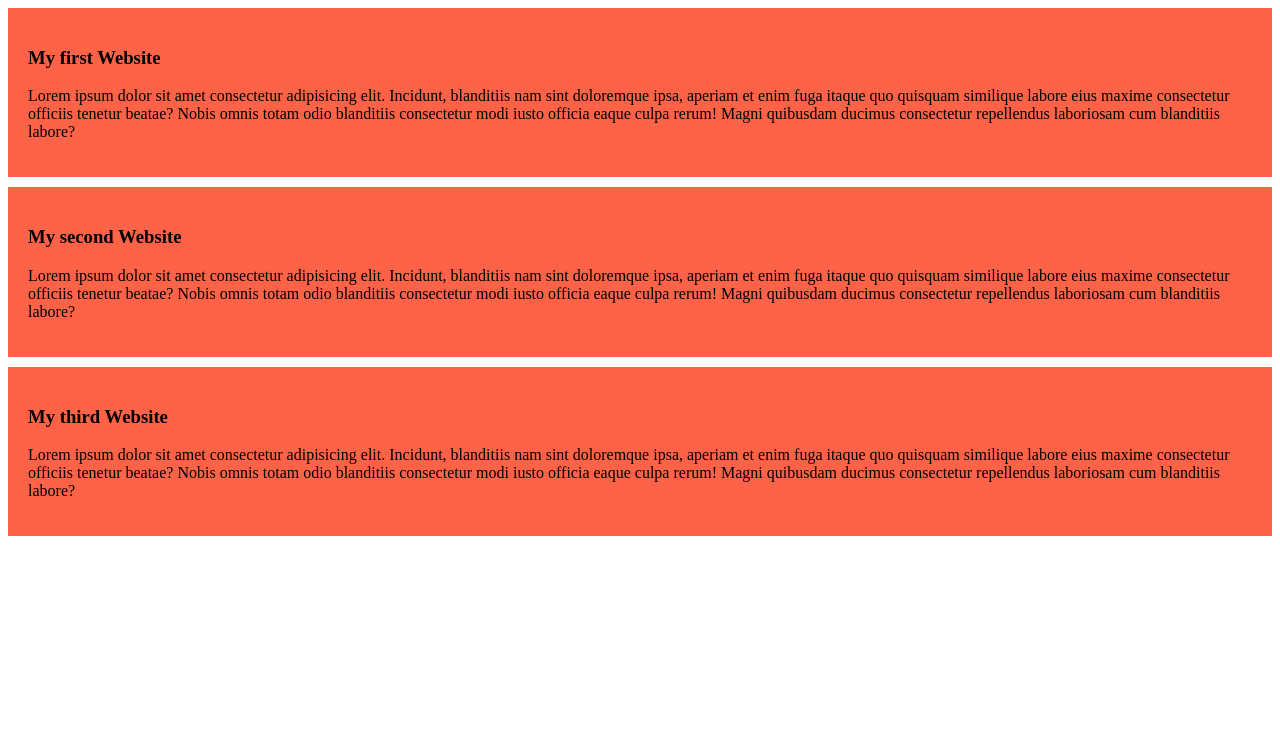
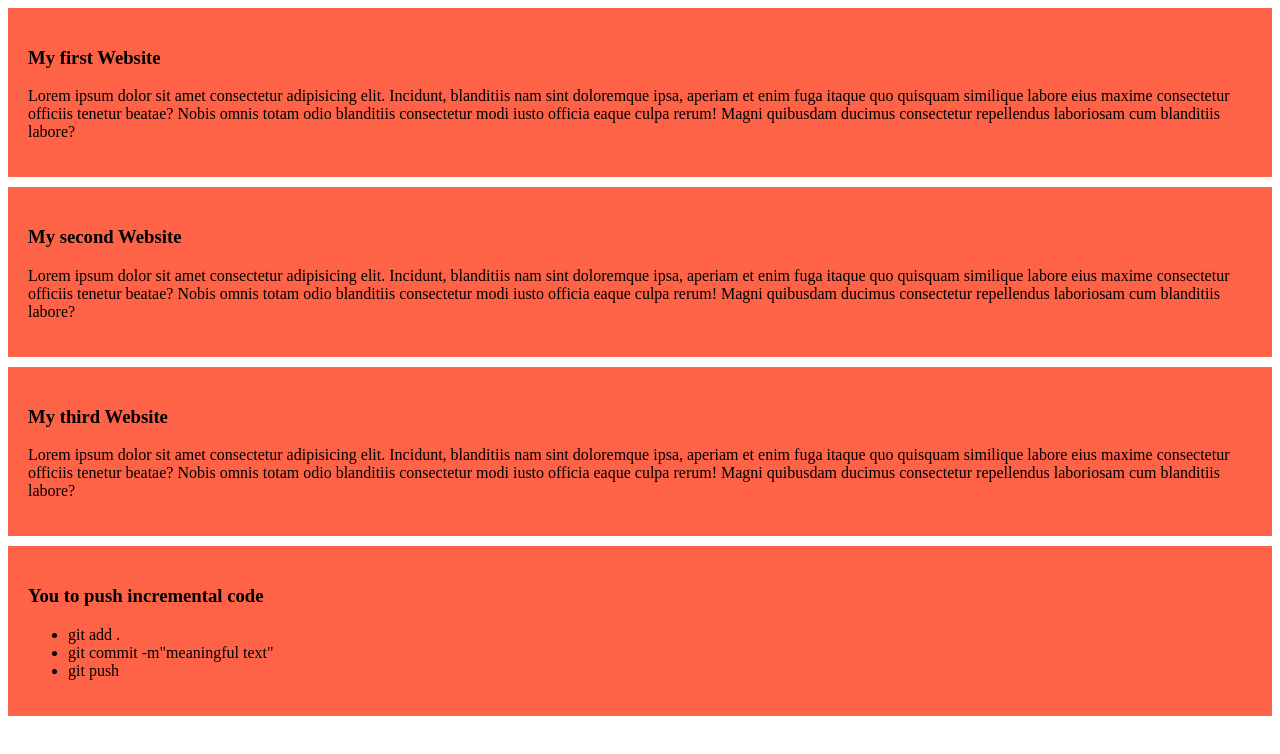
Before and after one commit to Durjoyalways/my-simple-website, a plain HTML site: page index.html in a window 1280 px wide. Drawn offline with Linux system fonts and the light colour scheme.

Commit message:
added new text

```diff
--- a/index.html
+++ b/index.html
@@ -21,5 +21,15 @@
         <h3>My third Website</h3>
         <p>Lorem ipsum dolor sit amet consectetur adipisicing elit. Incidunt, blanditiis nam sint doloremque ipsa, aperiam et enim fuga itaque quo quisquam similique labore eius maxime consectetur officiis tenetur beatae? Nobis omnis totam odio blanditiis consectetur modi iusto officia eaque culpa rerum! Magni quibusdam ducimus consectetur repellendus laboriosam cum blanditiis labore?</p>
     </div>
+    <div>
+        <h3>
+        You to push incremental code
+        </h3>
+        <ul>
+            <li>git add .</li>
+            <li>git commit -m"meaningful text"</li>
+            <li>git push</li>
+        </ul>
+    </div>
 </body>
 </html>
```
